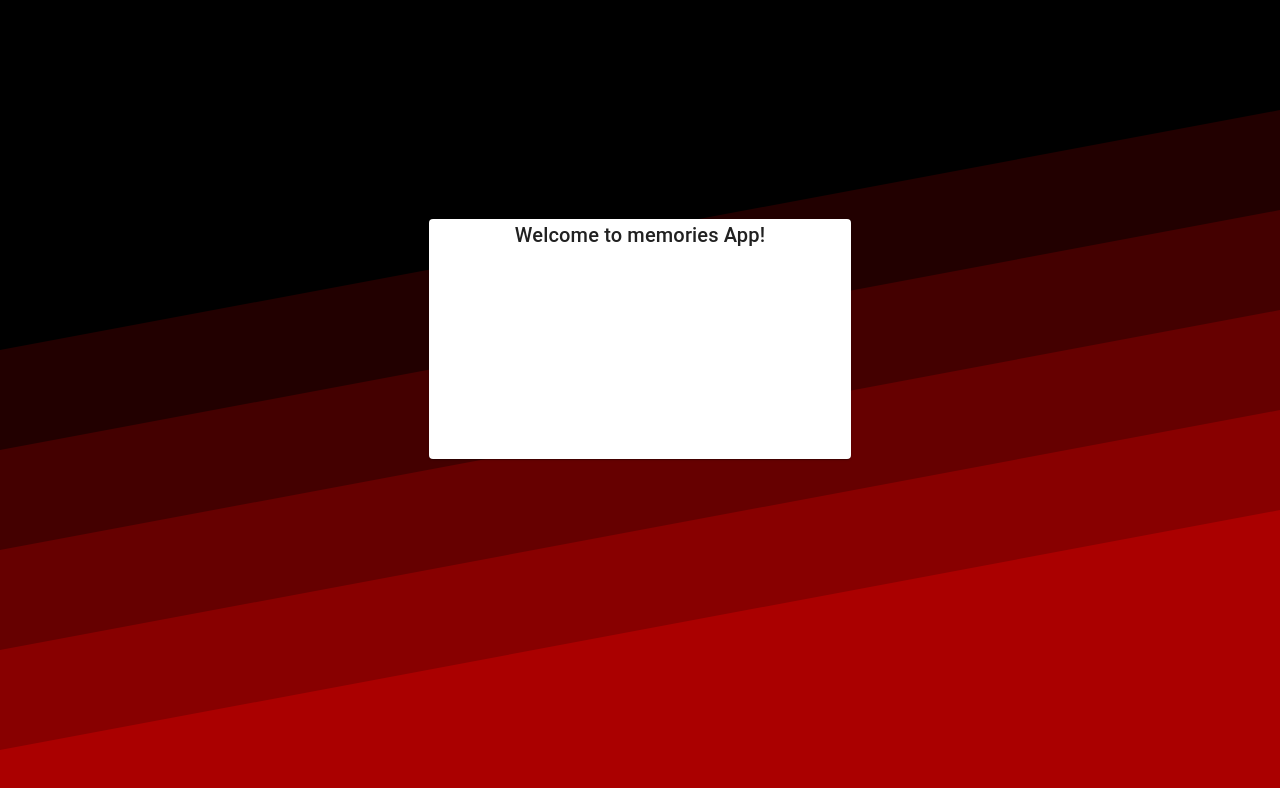
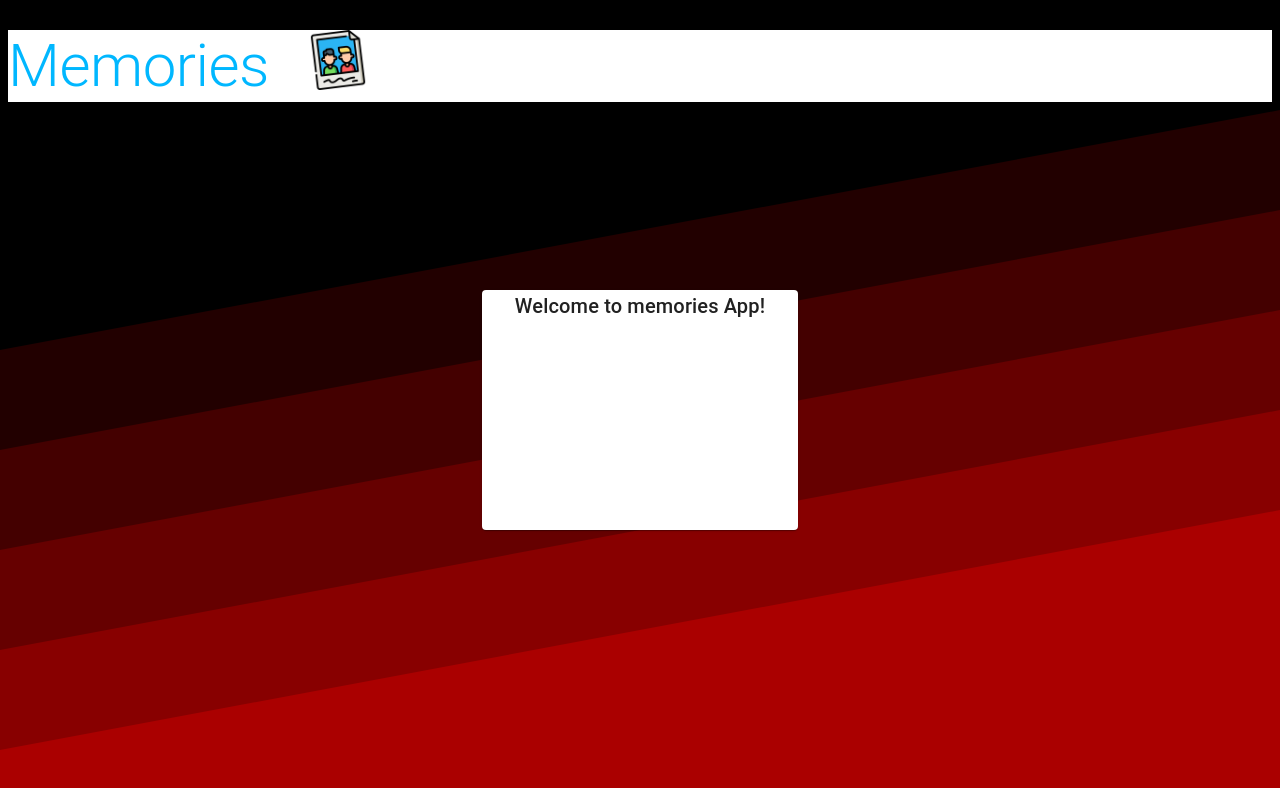
Before and after one commit to AlexeyTuzov/memories, a React (Create React App) app in the folder client/: page /auth in a window 1280 px wide. Shown: the top 788 px of the page. Built offline with nearby package versions, Linux system fonts and the light colour scheme; no server answers.

Commit message:
Started realizing auth UI\UX

```diff
--- a/client/package.json
+++ b/client/package.json
@@ -24,6 +24,7 @@
     "react-dom": "^17.0.2",
     "react-file-base64": "^1.0.3",
     "react-redux": "^7.2.6",
+    "react-router-dom": "^6.3.0",
     "react-scripts": "5.0.0",
     "redux": "^4.1.2",
     "redux-thunk": "^2.4.1",
--- a/client/src/App.tsx
+++ b/client/src/App.tsx
@@ -1,43 +1,20 @@
 import React, { FC } from 'react';
-import { Container, AppBar, Typography, Grow, Grid } from '@mui/material';
-import memories from './assets/memories.png';
-import Posts from './components/Posts/Posts';
-import FormWrap from './components/Form/FormWrap';
-import useStyles from './styles';
+import Navbar from './components/Navbar/Navbar';
+import { Routes, Route } from 'react-router-dom'
+import Main from './components/Main/MainWrap';
+import AuthWrap from './components/AuthCard/AuthWrap';
 
 
 const App: FC = () => {
 
-    const classes = useStyles();
-
     return (
-        <Container maxWidth='lg'>
-            <AppBar sx={{ flexDirection: 'row' }}
-                className={classes.appBar}
-                position='static'
-                color='inherit'>
-                <Typography className={classes.heading}
-                    variant='h2'
-                    align='center'>Memories
-                </Typography>
-                <img className={classes.image} src={memories} alt='Memories' height='60' />
-            </AppBar>
-            <Grow in>
-                <Container>
-                    <Grid container
-                        alignItems='stretch'
-                        spacing={3}
-                        sx={{ flexDirection: { xs: 'column-reverse', sm: 'row' } }}>
-                        <Grid item xs={12} sm={7}>
-                            <Posts />
-                        </Grid>
-                        <Grid item xs={12} sm={4}>
-                            <FormWrap />
-                        </Grid>
-                    </Grid>
-                </Container>
-            </Grow>
-        </Container>
+        <>
+        <Navbar />
+        <Routes>
+            <Route path='/' element={<Main />}/>
+            <Route path='/auth' element={<AuthWrap />}/>
+        </Routes>
+        </>
     );
 }
 
--- a/client/src/AppWrap.tsx
+++ /dev/null
@@ -1,32 +0,0 @@
-import React, { FC, useEffect, useState } from 'react';
-import App from './App';
-import { useDispatch } from 'react-redux';
-import { getAllPosts } from './redux/actions/posts';
-import AuthCard from './components/AuthCard/AuthCard';
-import { useAppSelector } from './redux/redux-hooks';
-import { AuthorizedUser } from './redux/reducers/auth';
-import actionTypes from './redux/actions/actionTypes';
-
-const AppWrap: FC = () => {
-
-    const dispatch = useDispatch();
-    const auth: AuthorizedUser = useAppSelector(state => state.auth);
-
-    useEffect(() => {
-        dispatch(getAllPosts());
-    }, [dispatch]);
-
-    useEffect(() => {
-        let userID: string | null = localStorage.getItem('userID');
-        let userToken: string | null = localStorage.getItem('userToken');
-        if (userID && userToken) {
-            dispatch({ type: actionTypes.LOG_IN, payload: { userID, userToken } })
-        }
-    }, []);
-
-    return (
-        auth.isAuthenticated ? <App /> : <AuthCard />
-    );
-}
-
-export default AppWrap;
--- a/client/src/components/AuthCard/AuthCard.tsx
+++ b/client/src/components/AuthCard/AuthCard.tsx
@@ -7,7 +7,7 @@ const AuthCard: FC = () => {
 			justifyContent: 'center'
 		}}
 		>
-			<Grid item xs={12} sm={4}>
+			<Grid item xs={12} sm={3}>
 				<Paper sx={{
 					minHeight: '30vh',
 					marginTop: '50%'
--- /dev/null
+++ b/client/src/components/AuthCard/AuthWrap.tsx
@@ -0,0 +1,10 @@
+import React, { FC } from "react";
+import AuthCard from "./AuthCard";
+
+const AuthWrap: FC = () => {
+    return (
+        <AuthCard />
+    );
+}
+
+export default AuthWrap;
--- /dev/null
+++ b/client/src/components/Main/Main.tsx
@@ -0,0 +1,32 @@
+import React, { FC } from 'react';
+import { Container, Grow, Grid } from '@mui/material';
+import Posts from '../../components/Posts/Posts';
+import FormWrap from '../../components/Form/FormWrap';
+import useStyles from '../../styles';
+import Navbar from '../../components/Navbar/Navbar';
+
+
+const Main: FC = () => {
+
+    return (
+        <Container maxWidth='lg'>
+            <Grow in>
+                <Container>
+                    <Grid container
+                        alignItems='stretch'
+                        spacing={3}
+                        sx={{ flexDirection: { xs: 'column-reverse', sm: 'row' } }}>
+                        <Grid item xs={12} sm={7}>
+                            <Posts />
+                        </Grid>
+                        <Grid item xs={12} sm={4}>
+                            <FormWrap />
+                        </Grid>
+                    </Grid>
+                </Container>
+            </Grow>
+        </Container>
+    );
+}
+
+export default Main;
--- /dev/null
+++ b/client/src/components/Main/MainWrap.tsx
@@ -0,0 +1,40 @@
+import React, { FC, useEffect, useState } from 'react';
+import { useNavigate } from 'react-router-dom';
+import { useDispatch } from 'react-redux';
+import { getAllPosts } from '../../redux/actions/posts';
+import { useAppSelector } from '../../redux/redux-hooks';
+import { AuthorizedUser } from '../../redux/reducers/auth';
+import actionTypes from '../../redux/actions/actionTypes';
+import Main from './Main';
+import AuthWrap from '../AuthCard/AuthWrap';
+
+const MainWrap: FC = () => {
+
+    const navigate = useNavigate();
+    const dispatch = useDispatch();
+    const auth: AuthorizedUser = useAppSelector(state => state.auth);
+
+    useEffect(() => {
+        dispatch(getAllPosts());
+    }, [dispatch]);
+
+    useEffect(() => {
+        let userID: string | null = localStorage.getItem('userID');
+        let userToken: string | null = localStorage.getItem('userToken');
+        if (userID && userToken) {
+            dispatch({ type: actionTypes.LOG_IN, payload: { userID, userToken } });
+        }
+    }, []);
+
+    if (auth.isAuthenticated) {
+        navigate('/');
+    } else {
+        navigate('/auth');
+    }
+
+    return (
+        auth.isAuthenticated ? <Main /> : <AuthWrap />
+    );
+}
+
+export default MainWrap;
--- /dev/null
+++ b/client/src/components/Navbar/Navbar.tsx
@@ -0,0 +1,22 @@
+import React, { FC } from 'react';
+import { AppBar, Container, Typography } from '@mui/material';
+import memories from '../../assets/memories.png';
+
+const Navbar: FC = () => {
+    return (
+        <AppBar sx={{ flexDirection: 'row', borderRadius: '15', margin: '30px 0', justifyContent: 'center', alignContent: 'center' }}
+            position='static'
+            color='inherit'>
+            <Typography sx={{ color: 'rgba(0,183,255, 1)' }}
+                variant='h2'
+                align='center'>Memories
+            </Typography>
+            <Container sx={{ marginLeft: '15px' }}>
+                <img src={memories} alt='Memories' height='60' />
+            </Container>
+
+        </AppBar>
+    );
+}
+
+export default Navbar;
--- a/client/src/index.tsx
+++ b/client/src/index.tsx
@@ -1,15 +1,18 @@
 import React from 'react';
 import ReactDOM from 'react-dom';
-import AppWrap from './AppWrap';
-import {Provider} from 'react-redux';
+import App from './App';
+import { Provider } from 'react-redux';
 import store from './redux';
 import './index.css';
+import { BrowserRouter } from 'react-router-dom';
 
 ReactDOM.render(
   <React.StrictMode>
-      <Provider store={store}>
-          <AppWrap />
-      </Provider>
+    <Provider store={store}>
+      <BrowserRouter>
+        <App />
+      </BrowserRouter>
+    </Provider>
   </React.StrictMode>,
   document.getElementById('root')
 );
```
Also changed, not shown: 1 other file (tests, documents, lock files or other folders).
